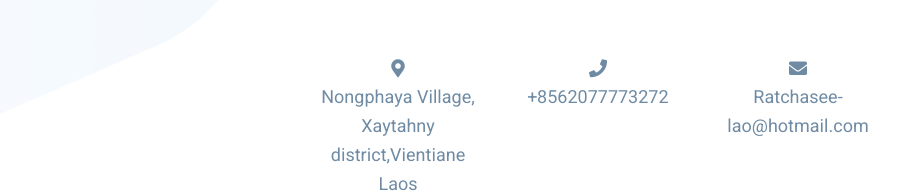
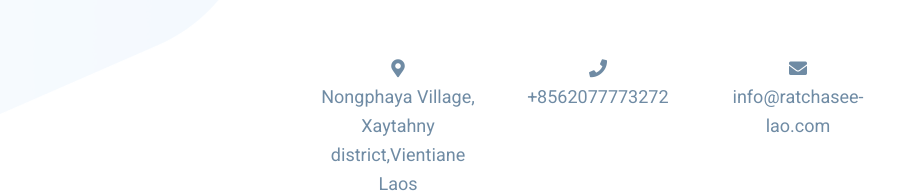
Before and after one commit to anmolmalik97new/RC-Lao.com, a plain HTML site: page index.html in a window 1280 px wide. Shown: the part 2778-2971 px from the top of the page, without its empty margins (342-1241 px from the left). Drawn offline with Linux system fonts and the light colour scheme.

Commit message:
Update index.html

```diff
--- a/index.html
+++ b/index.html
@@ -215,7 +215,7 @@
 
                     <!--Contact Form-->
                     <div class="default-form contact-form">
-                        <form action="mailto:anmolmalik97@gmail.com" method="post" enctype="text/plain" id="contact-form">
+                        <form action="mailto:info@ratchasee-lao.com" method="post" enctype="text/plain" id="contact-form">
                             <div class="form-group">
                                 <input type="text" name="bname" value="" placeholder="Name" required>
                             </div>
@@ -239,7 +239,7 @@
                 	<br>
                 	<div class="col-sm-4 col-xs-12 anmol"> <i class="fas fa-map-marker-alt"></i><br><div class="desc-text">Nongphaya Village,</div><div class="desc-text">Xaytahny district,Vientiane</div><div class="desc-text">Laos</div> </div>
                 	<div class="col-sm-4 col-xs-12 anmol"> <i class="fas fa-phone"></i> <div class="desc-text"> +8562077773272</div></div>
-                	<div class="col-sm-4 col-xs-12 anmol"> <i class="fas fa-envelope"></i> <div class="desc-text">Ratchasee-lao@hotmail.com</div></div>
+                	<div class="col-sm-4 col-xs-12 anmol"> <i class="fas fa-envelope"></i> <div class="desc-text">info@ratchasee-lao.com</div></div>
                 </div>
             </div>
         </div>
```
